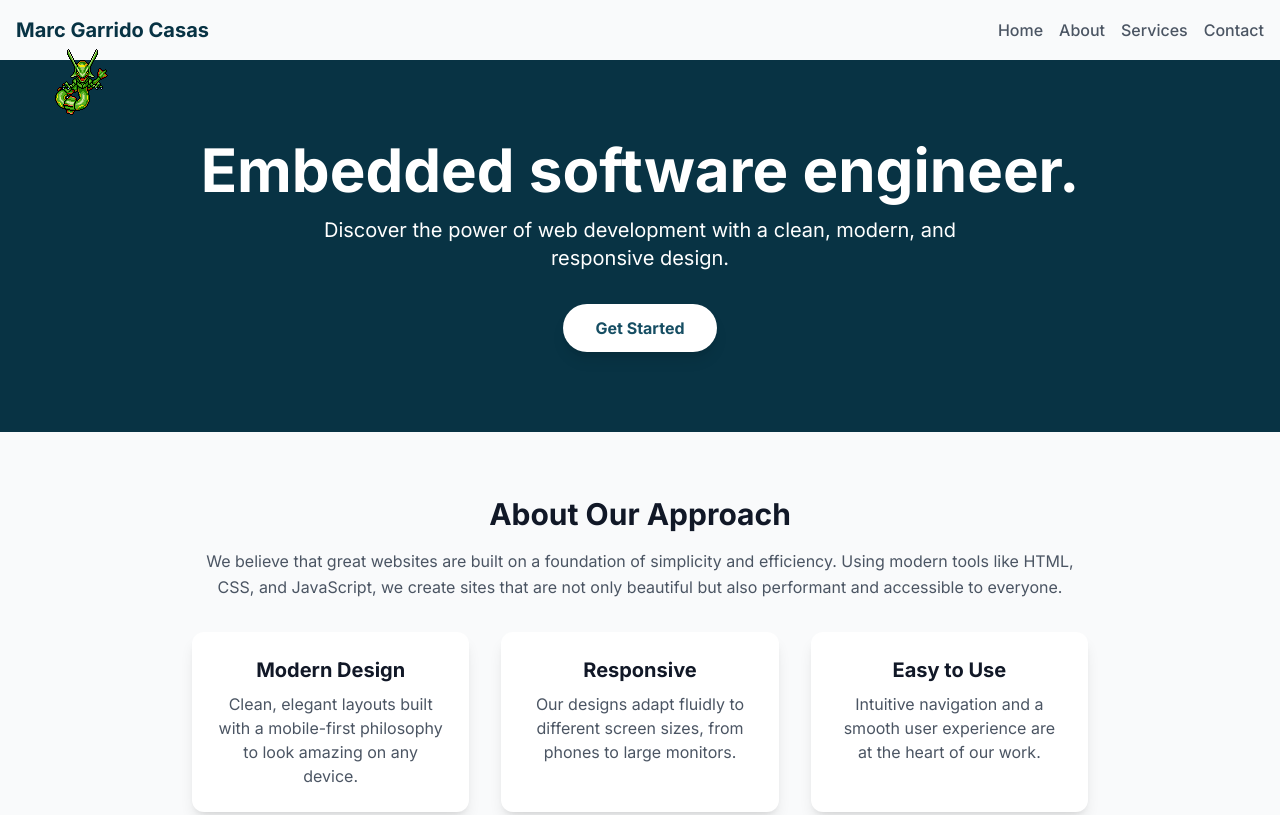
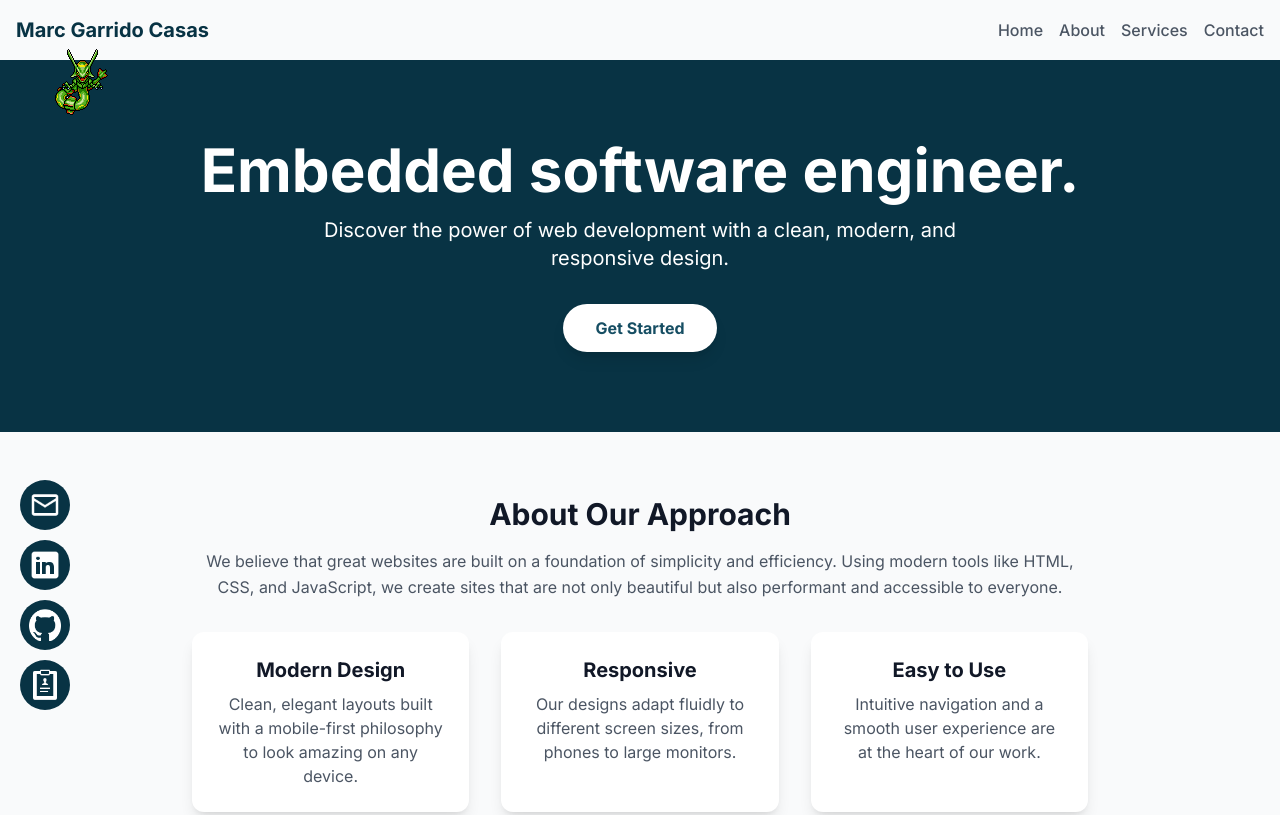
Before and after one commit to Garriden/MyWebsite, a plain HTML site: page MyWebsite.html in a window 1280 px wide. Shown: the top 815 px of the page. Drawn offline with nearby package versions, Linux system fonts and the light colour scheme.

Commit message:
Add social buttons.

```diff
--- a/MyWebsite.html
+++ b/MyWebsite.html
@@ -15,6 +15,7 @@
             font-family: 'Inter', sans-serif;
         }
     </style>
+    <link rel="stylesheet" href="style.css">
 </head>
 <body class="bg-gray-50 text-gray-900">
 
@@ -113,6 +114,22 @@
     <!-- <script src="./js/oneko.js"></script> -->
     <script src="./js/rayq.js"></script>
 
+<!-- Social buttons -->
+<div class="social-buttons">
+    <a href="mailto:garridocho@gmail.com?subject=Contact from your website" class="social-button">
+        <img src="icons/email-white3big.png" alt="Email Icon">
+    </a>
+    <a href="https://www.linkedin.com/in/marcgarrido" class="social-button linkedin" target="_blank">
+        <img src="icons/linkedin-full-white.png" alt="LinkedIn">
+    </a>
+    <a href="https://github.com/Garriden" class="social-button github" target="_blank">
+        <img src="icons/github-mark-white.png" alt="GitHub">
+    </a>
+    <a href="CV/MarcGarridoCasasCV.pdf" download="MarcGarridoCasasCV.pdf" class="social-button">
+        <img src="icons/resume-white.png" alt="Download Icon">
+    </a>
+</div>
+
 
 
     <section id="about" class="py-1600 px-40">
--- /dev/null
+++ b/style.css
@@ -0,0 +1,34 @@
+.social-buttons {
+    position: fixed;
+    top: 60%;
+    left: 20px; /* Adjust this value to your preference */
+    transform: translateY(0%);
+    display: flex;
+    flex-direction: column;
+    gap: 10px; /* Adds space between the buttons */
+    z-index: 1000;
+}
+
+.social-button {
+    width: 50px;
+    height: 50px;
+    background-color: rgb(8, 51, 68);
+    border-radius: 50%; /* Makes the buttons perfectly circular */
+    display: flex;
+    justify-content: center;
+    align-items: center;
+    transition: background-color 0.3s ease;
+}
+
+.social-button img {
+    width: 32px;
+    height: 32px;
+}
+
+.social-button:hover {
+    background-color: rgb(49, 108, 131);
+}
+
+.social-button:hover img {
+    transform: scale(1.1); /* This makes the image inside the button bigger on hover */
+}
```
Also changed, not shown: icons/email-white.png (added), icons/email-white2.png (added), icons/email-white3.png (added), icons/email-white3big.png (added), icons/github-mark-white.png (added), icons/github-mark.png (added), icons/linkedin-black.svg (added), icons/linkedin-full-white.png (added), icons/resume-white.png (added), icons/resume.png (added), 1 other file.
